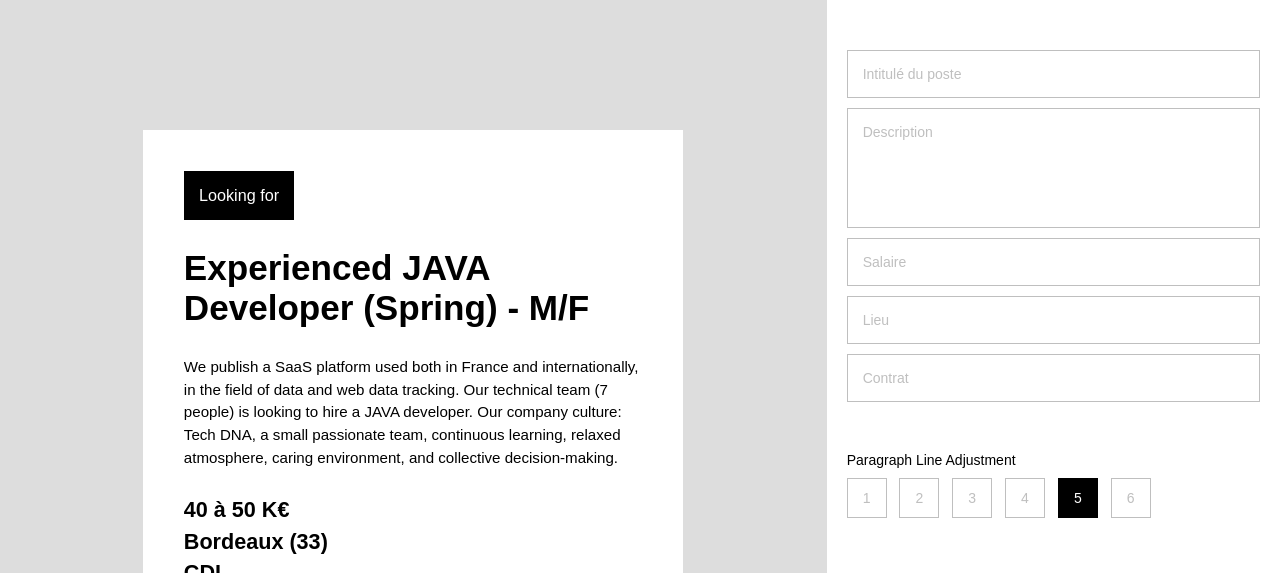
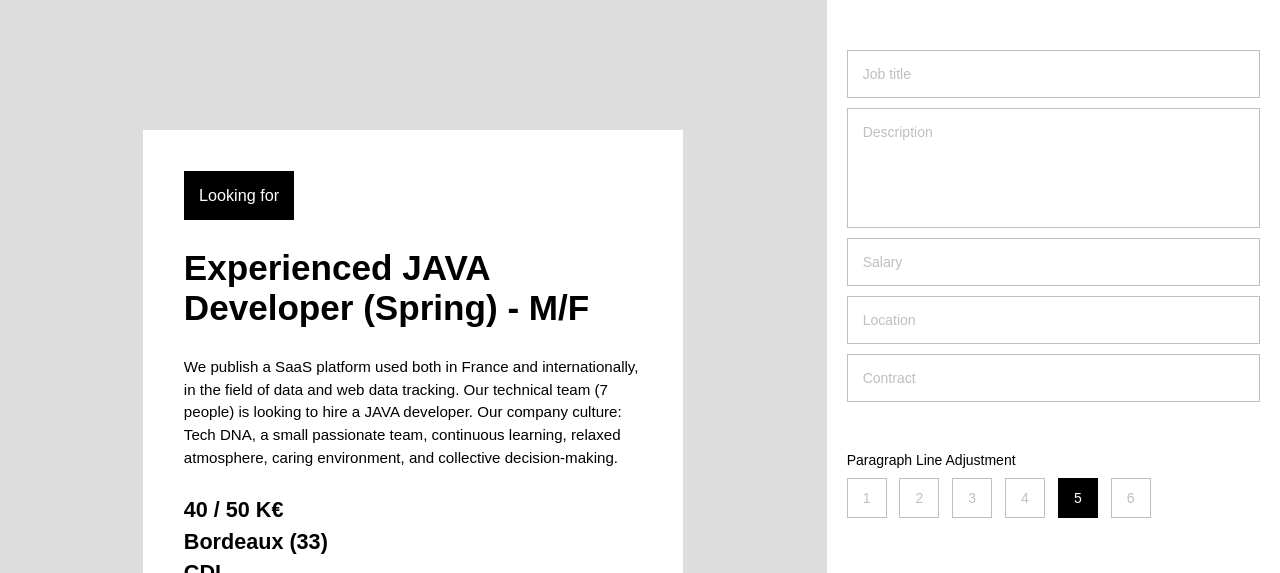
Before and after one commit to ambientmoxie/post-editor, a website built with Vite: page src/index.html in a window 1280 px wide. Shown: the top 573 px of the page. Built offline with nearby package versions, Linux system fonts and the light colour scheme.

Commit message:
minor text edit

```diff
--- a/src/index.html
+++ b/src/index.html
@@ -30,7 +30,7 @@
               <ul>
                 <li id="post__salary">
                   <!-- <?= asset('assets/images/bill-icon.svg')->read() ?> -->
-                  <span> 40 à 50 K€ </span>
+                  <span> 40 / 50 K€ </span>
                 </li>
                 <li id="post__location">
                   <!-- <?= asset('assets/images/pin-icon.svg')->read() ?> -->
@@ -64,7 +64,7 @@
                 <input
                   type="text"
                   id="edit-title"
-                  placeholder="Intitulé du poste"
+                  placeholder="Job title"
                 />
               </div>
               <div class="edit-field">
@@ -74,13 +74,13 @@
                 ></textarea>
               </div>
               <div class="edit-field">
-                <input type="text" id="edit-salary" placeholder="Salaire" />
+                <input type="text" id="edit-salary" placeholder="Salary" />
               </div>
               <div class="edit-field">
-                <input type="text" id="edit-location" placeholder="Lieu" />
+                <input type="text" id="edit-location" placeholder="Location" />
               </div>
               <div class="edit-field">
-                <input type="text" id="edit-contract" placeholder="Contrat" />
+                <input type="text" id="edit-contract" placeholder="Contract" />
               </div>
             </div>
 
```
